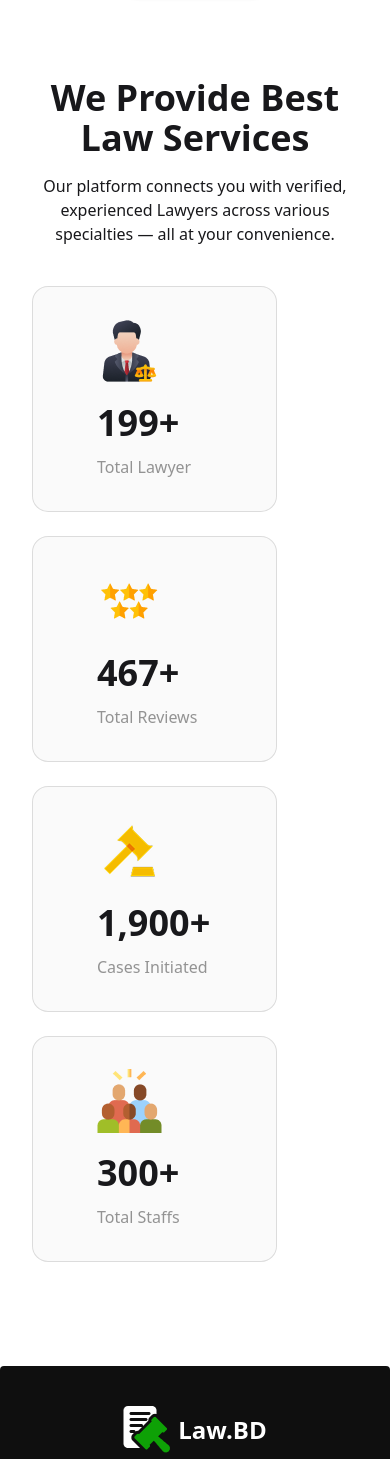
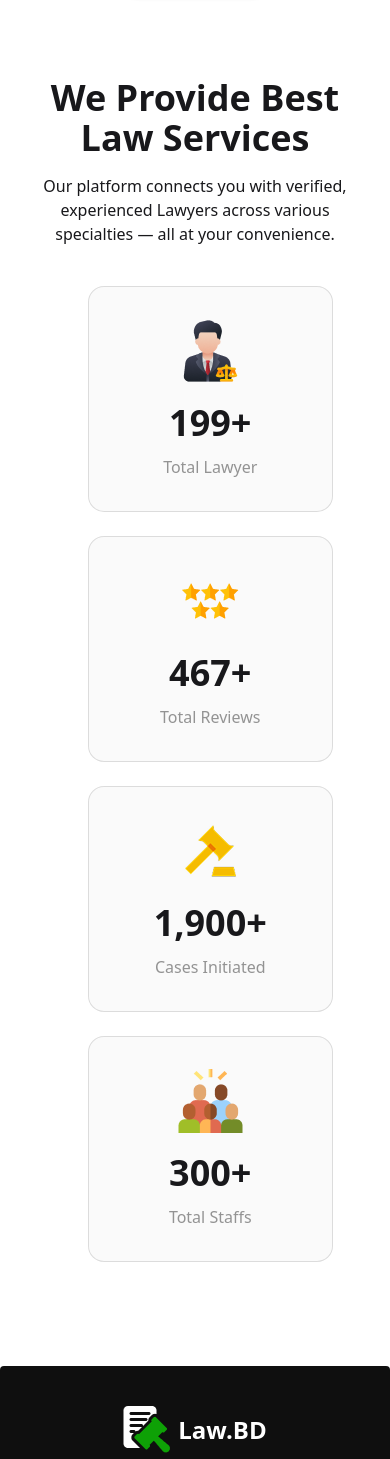
Before and after one commit to Md-Shakib-Akando/Lawyer-Appointment-WebApp, a React (Vite) app: page / in a window 390 px wide. Shown: the part 4571-6030 px from the top of the page. Built offline with nearby package versions, Linux system fonts and the light colour scheme.

Commit message:
reachart is added and fully work

```diff
--- a/package.json
+++ b/package.json
@@ -21,6 +21,7 @@
     "react-scroll-trigger": "^0.6.14",
     "react-spinners": "^0.16.1",
     "react-toastify": "^11.0.5",
+    "recharts": "^2.15.3",
     "tailwindcss": "^4.1.4"
   },
   "devDependencies": {
--- a/src/Components/Success/Success.jsx
+++ b/src/Components/Success/Success.jsx
@@ -35,8 +35,8 @@ const Success = () => {
                 <div className='grid grid-cols-1 md:grid-cols-4 gap-6 mb-6'>
 
 
-                    <div className='bg-[#0F0F0F05] border border-[#0F0F0F20] w-9/12 md:w-11/12 rounded-2xl'>
-                        <div className='p-8 ml-8'>
+                    <div className=' bg-[#0F0F0F05] border border-[#0F0F0F20] w-9/12 ml-14 md:ml-0  rounded-2xl'>
+                        <div className='flex flex-col justify-center items-center p-8 '>
                             <img src={CardImg1} alt="" />
                             <h1 className='text-4xl font-bold mt-5 mb-3'>
                                 {startCount && <CountUp start={0} end={199} duration={2} />}+
@@ -46,8 +46,8 @@ const Success = () => {
                     </div>
 
 
-                    <div className='bg-[#0F0F0F05] border border-[#0F0F0F20] w-9/12 md:w-11/12 rounded-2xl'>
-                        <div className='p-8 ml-8'>
+                    <div className='bg-[#0F0F0F05] border border-[#0F0F0F20] w-9/12 ml-14 md:ml-0  rounded-2xl'>
+                        <div className='flex flex-col justify-center items-center p-8 '>
                             <img src={CardImg3} alt="" />
                             <h1 className='text-4xl font-bold mt-5 mb-3'>
                                 {startCount && <CountUp start={0} end={467} duration={2} />}+
@@ -57,8 +57,8 @@ const Success = () => {
                     </div>
 
 
-                    <div className='bg-[#0F0F0F05] border border-[#0F0F0F20] w-9/12 md:w-11/12 rounded-2xl'>
-                        <div className='p-8 ml-8'>
+                    <div className='bg-[#0F0F0F05] border border-[#0F0F0F20] w-9/12 ml-14 md:ml-0   rounded-2xl'>
+                        <div className='flex flex-col justify-center items-center p-8 '>
                             <img src={CardImg2} alt="" />
                             <h1 className='text-4xl font-bold mt-5 mb-3'>
                                 {startCount && <CountUp start={0} end={1900} duration={2} />}+
@@ -68,8 +68,8 @@ const Success = () => {
                     </div>
 
 
-                    <div className='bg-[#0F0F0F05] border border-[#0F0F0F20] w-9/12 md:w-11/12 rounded-2xl'>
-                        <div className='p-8 ml-8'>
+                    <div className='bg-[#0F0F0F05] border border-[#0F0F0F20] w-9/12 ml-14 md:ml-0  rounded-2xl'>
+                        <div className='flex flex-col justify-center items-center p-8 '>
                             <img src={CardImg4} alt="" />
                             <h1 className='text-4xl font-bold mt-5 mb-3'>
                                 {startCount && <CountUp start={0} end={300} duration={2} />}+
--- a/src/Pages/Bookings/Bookings.jsx
+++ b/src/Pages/Bookings/Bookings.jsx
@@ -3,7 +3,7 @@ import { getBookMark, removeBookMark } from '../../utilites';
 import Book from './Book';
 import { Link } from 'react-router';
 
-
+import { BarChart, Bar, XAxis, YAxis, Cell, ResponsiveContainer } from 'recharts';
 const Bookings = () => {
     const [displayData, setDisplayData] = useState([])
     useEffect(() => {
@@ -15,7 +15,43 @@ const Bookings = () => {
         setDisplayData(getBookMark());
 
     }
+    const getPath = (x, y, width, height) => (
+        `M${x},${y + height}
+         C${x + width / 3},${y + height} ${x + width / 2},${y + height / 3} ${x + width / 2}, ${y}
+         C${x + width / 2},${y + height / 3} ${x + 2 * width / 3},${y + height} ${x + width}, ${y + height}
+         Z`
+    );
+
+    const TriangleBar = (props) => {
+        const {
+            fill, x, y, width, height,
+        } = props;
+
+        return <path d={getPath(x, y, width, height)} stroke="none" fill={fill} />;
+    };
+
+
+
+    const colors = ['#0088FE', '#FFBB28', '#00C49F', '#FF8042'];
+    const CustomLabel = (props) => {
+        const { x, y, width, value, index } = props;
+        const fillColor = colors[index % colors.length];
+
+        return (
+            <text
+                x={x + width / 2}
+                y={y - 10}
+                fill={fillColor}
+                textAnchor="middle"
+                fontSize={16}
+                fontWeight="bold"
+            >
+                {value}
+            </text>
+        );
+    };
     return (
+
         <>
             {
                 displayData.length === 0 ? (
@@ -24,13 +60,37 @@ const Bookings = () => {
                         <p className='text-sm md:text-lg text-center'>Our platform connects you with verified, experienced Lawyers across various specialties — all at your convenience.</p>
 
                         <Link to='/' class="inline-flex items-center justify-center px-4 py-2 text-base font-medium leading-6 text-white whitespace-no-wrap bg-blue-600 border border-blue-700 rounded-md shadow-sm hover:bg-blue-700 focus:outline-none focus:ring-2 focus:ring-offset-2 focus:ring-blue-500" data-rounded="rounded-md" data-primary="blue-600" data-primary-reset="{}">
-                           Book An Appointment
+                            Book An Appointment
                         </Link>
                     </div>
                 ) : (
-                    displayData.map(data => (
-                        <Book key={data.id} data={data} handleDelete={handleDelete} />
-                    ))
+
+                    <>
+                        <div className='pt-4 border border-[#0F0F0F20] rounded-xl mb-10'>
+                            <div className="w-full flex justify-center mb-10 overflow-x-auto">
+                                <div className="w-[600px] md:w-[2000px] h-[400px] md:h-[500px]">
+                                    <ResponsiveContainer width="100%" height="100%">
+                                        <BarChart data={displayData}>
+                                            <XAxis dataKey="name" />
+                                            <YAxis />
+                                            <Bar dataKey="fee" shape={<TriangleBar />} label={CustomLabel}>
+                                                {displayData.map((entry, index) => (
+                                                    <Cell key={`cell-${index}`} fill={colors[index % colors.length]} />
+                                                ))}
+                                            </Bar>
+                                        </BarChart>
+                                    </ResponsiveContainer>
+                                </div>
+                            </div>
+                        </div>
+
+
+                        {
+                            displayData.map(data => (
+                                <Book key={data.id} data={data} handleDelete={handleDelete} />
+                            ))
+                        }
+                    </>
                 )
             }
         </>
```
Also changed, not shown: src/Pages/Bookings/Book.jsx (+10 -12 lines), 1 other file (tests, documents, lock files or other folders).
